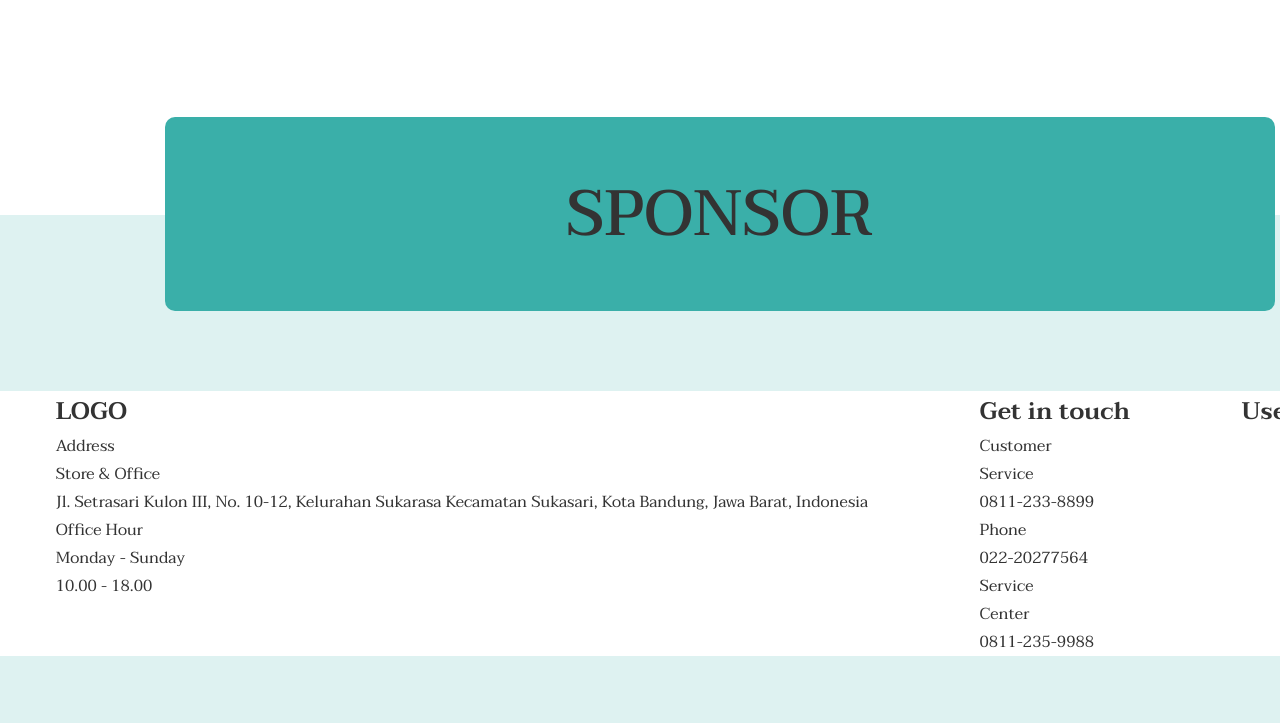
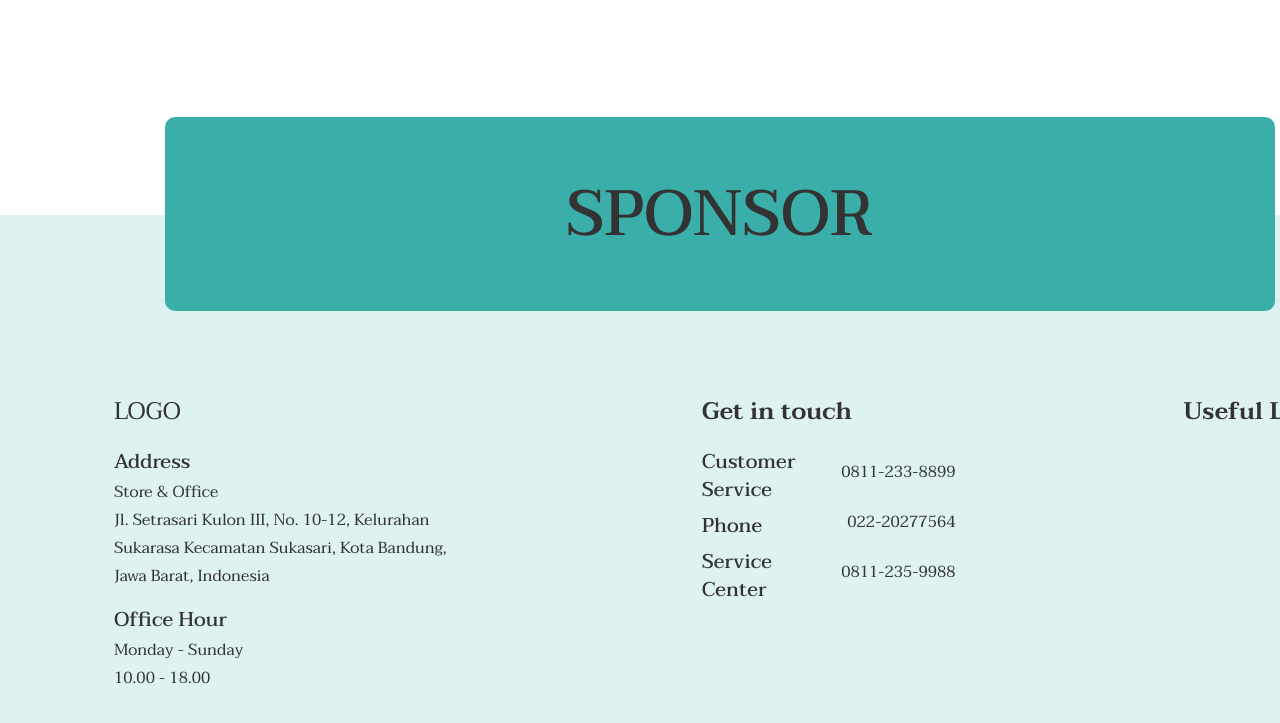
Before and after one commit to Pavlo-Zubovych/P.Code_finalProject, a plain HTML site: page index.html in a window 1280 px wide. Shown: the part 4212-4935 px from the top of the page. Drawn offline with Linux system fonts and the light colour scheme.

Commit message:
stylized block logo & phone

```diff
--- a/css/style.sass
+++ b/css/style.sass
@@ -472,12 +472,51 @@ footer
     margin-top: -96px
     padding-top: 176px
 
+    .wrapper
+        background: #DEF2F1
+
     .footer-container
         // margin-top: 200px
         display: flex
         flex-direction: row
         justify-content: space-around
 
+        .footer-logo-block
+            width: 360px
+
+            #logo
+                font-weight: 400
+
+            .footer-title-text
+                margin-top: 16px
+                margin-bottom: 2px
+
+
+        .footer-title-text
+            font-size: 20px
+            font-weight: 500
+            line-height: 28px
+
         h5
             font-size: 24px
             font-weight: 600
+
+
+        .footer-phone-block
+            width: 254px
+
+            h5
+                margin-bottom: 8px //!
+
+            .item-row-footer
+                display: flex
+                flex-direction: row
+                justify-content: space-between
+                align-items: center
+
+            .footer-title-text
+                margin-top: 8px
+                // display: inline-block
+
+            p
+                // display: inline
```
Also changed, not shown: css/style.css, 1 other file.
